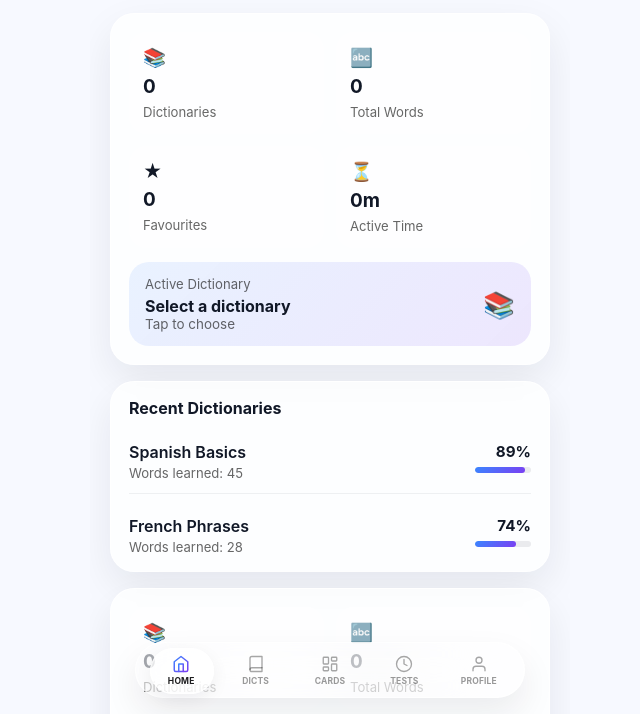
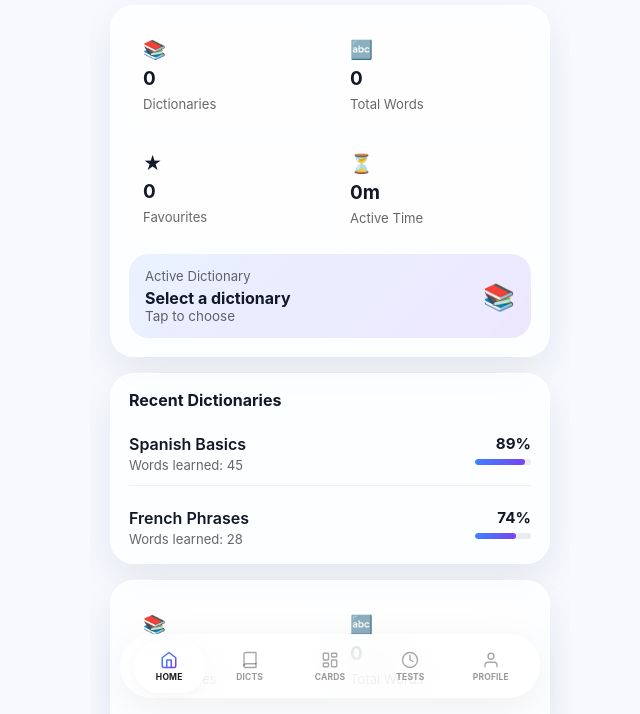
Before and after one commit to fovae/mellow-app, a plain HTML site: page index.html in a window 1280 px wide. Both pictures are taken after typing "Sample" into the empty fields and a click on the button "Save". Shown: the part 86-800 px from the top of the page, without its empty margins (310-950 px from the left). Drawn offline with Linux system fonts and the light colour scheme.

Commit message:
botbartest

```diff
--- a/app.js
+++ b/app.js
@@ -23,8 +23,9 @@ const initializeMellowApp = () => {
     const nameInput = document.getElementById("userNameInput");
     const submitBtn = document.getElementById("userNameSubmit");
     const tabBar = document.getElementById("tabBar");
-    const tabIndicator = document.getElementById("tabIndicator");
+    const tabIndicatorBubble = document.getElementById("tabIndicatorBubble");
     const tabItems = Array.from(document.querySelectorAll(".tab-item"));
+    const bottomBarRevealKey = "mellow_bottom_bar_revealed";
     const screens = Array.from(document.querySelectorAll(".app-screen"));
     const usernameNodes = Array.from(document.querySelectorAll(".username"));
     const flashcard = document.getElementById("flashcardElement");
@@ -88,17 +89,17 @@ const initializeMellowApp = () => {
     // NAVIGATION
     // logic: toggles the active screen and aligns the tab indicator
     const updateIndicatorPosition = (activeTab) => {
-        if (!activeTab || !tabBar || !tabIndicator) {
+        if (!activeTab || !tabBar || !tabIndicatorBubble) {
             return;
         }
 
         const barRect = tabBar.getBoundingClientRect();
         const tabRect = activeTab.getBoundingClientRect();
         const offsetLeft = tabRect.left - barRect.left;
-        const width = Math.max(tabRect.width - 10, 56);
+        const width = Math.max(tabRect.width - 8, 56);
 
-        tabIndicator.style.width = `${width}px`;
-        tabIndicator.style.transform = `translateX(${offsetLeft + 5}px)`;
+        tabIndicatorBubble.style.left = `${offsetLeft + 4}px`;
+        tabIndicatorBubble.style.width = `${width}px`;
     };
 
     const switchScreen = (screenName) => {
@@ -113,14 +114,30 @@ const initializeMellowApp = () => {
         });
     };
 
+    const revealBottomBar = () => {
+        if (!tabBar) {
+            return;
+        }
+
+        const shouldAnimateEntrance = window.sessionStorage.getItem(bottomBarRevealKey) !== "true";
+
+        tabBar.classList.remove("is-hidden-initially");
+        tabBar.classList.add("reveal-bar");
+        tabBar.classList.add("is-visible");
+
+        if (shouldAnimateEntrance) {
+            window.sessionStorage.setItem(bottomBarRevealKey, "true");
+        }
+    };
+
     const showMainApplication = (nickname) => {
         setUsername(nickname);
 
         welcomeModal?.classList.remove("is-visible");
         mainContent?.classList.add("is-visible");
-        tabBar?.classList.add("is-visible");
 
         switchScreen("home");
+        revealBottomBar();
 
         window.requestAnimationFrame(() => {
             const activeTab = tabBar?.querySelector(".tab-item.active") || tabItems[0];
--- a/index.html
+++ b/index.html
@@ -88,8 +88,8 @@
         </defs>
     </svg>
 
-    <nav class="apple-tab-bar" id="tabBar">
-        <div class="tab-indicator" id="tabIndicator"></div>
+    <nav class="apple-tab-bar is-hidden-initially" id="tabBar">
+        <div class="tab-indicator-bubble" id="tabIndicatorBubble"></div>
 
         <div class="tab-item active" data-screen="home">
             <div class="tab-icon-wrapper">
--- a/style.css
+++ b/style.css
@@ -2,6 +2,8 @@
     --easing-ios: cubic-bezier(0.4, 0, 0.2, 1);
     --easing2-ios: cubic-bezier(0.25, 1, 0.5, 1);
     --apple-ease: cubic-bezier(0.4, 0, 0.2, 1);
+    --safe-top: env(safe-area-inset-top, 20px);
+    --safe-bottom: env(safe-area-inset-bottom, 0px);
     --bg-c1: #f7f9ff;
     --bg-c-grad1: linear-gradient(180deg, #fbfdff 0%, #f2f5fd 50%, #e9eefc 100%);
     --main-grad: linear-gradient(135deg, #3a86ff 0%, #7b3ff2 100%);
@@ -38,7 +40,8 @@ html, body {
     margin: 0;
     padding: 0;
     width: 100%;
-    height: 100%;
+    min-height: 100dvh;
+    height: 100dvh;
     background: var(--bg-c1);
     overflow: hidden;
     overscroll-behavior: none;
@@ -389,7 +392,8 @@ button {
     max-width: 480px;
     margin: 0 auto;
     padding: 0;
-    min-height: 100vh;
+    min-height: 100dvh;
+    height: 100dvh;
     opacity: 0;
     position: relative;
     overflow: hidden;
@@ -408,7 +412,7 @@ button {
 .scroll-content {
     position: relative;
     min-height: 100%;
-    padding: calc(24px + env(safe-area-inset-top, 0px)) 20px calc(112px + env(safe-area-inset-bottom, 0px));
+    padding: calc(16px + env(safe-area-inset-top, 20px)) 20px calc(85px + env(safe-area-inset-bottom, 0px));
 }
 
 .home-screen-container {
@@ -794,47 +798,74 @@ button {
 }
 
 /* NAVIGATION */
+.ios-island-shield {
+    position: fixed;
+    top: 0;
+    left: 0;
+    width: 100%;
+    height: env(safe-area-inset-top, 0px);
+    background-color: #FBFDFF;
+    z-index: 5000;
+    pointer-events: none;
+}
+
 .apple-tab-bar {
     position: fixed;
+    left: 50%;
     bottom: calc(16px + env(safe-area-inset-bottom, 0px));
-    left: 50%;
-    transform: translate(-50%, 120px);
-    width: min(calc(100% - 32px), 390px);
-    height: 56px;
+    width: calc(100% - 32px);
+    max-width: 420px;
+    height: 64px;
+    border-radius: 32px;
+    padding: 0 8px;
+    box-sizing: border-box;
     display: flex;
+    align-items: center;
     justify-content: space-around;
-    align-items: center;
-    padding: 0 8px;
-    border-radius: 28px;
-    border: 1px solid rgba(255, 255, 255, 0.65);
-    background: rgba(255, 255, 255, 0.45);
-    backdrop-filter: blur(40px) saturate(220%);
-    -webkit-backdrop-filter: blur(40px) saturate(220%);
-    box-shadow: 0 16px 34px rgba(15, 23, 42, 0.08);
+    background: rgba(255, 255, 255, 0.72);
+    -webkit-backdrop-filter: saturate(180%) blur(30px);
+    backdrop-filter: saturate(180%) blur(30px);
+    border: 0.5px solid rgba(255, 255, 255, 0.4);
+    box-shadow: 0 10px 40px rgba(0, 0, 0, 0.06);
     z-index: 4000;
-    transition: transform 0.6s var(--easing2-ios);
-    will-change: transform;
+    transition: transform 0.8s var(--easing-ios), opacity 0.8s var(--easing-ios), visibility 0.8s var(--easing-ios);
+    will-change: transform, opacity;
+}
+
+.apple-tab-bar.is-hidden-initially {
+    opacity: 0;
+    transform: translate(-50%, 20px);
+    visibility: hidden;
+    pointer-events: none;
+}
+
+.apple-tab-bar.reveal-bar {
+    opacity: 1;
+    transform: translate(-50%, 0);
+    visibility: visible;
+    pointer-events: auto;
+    transition: opacity 0.8s var(--easing-ios), transform 0.8s var(--easing-ios), visibility 0.8s var(--easing-ios);
 }
 
 .apple-tab-bar.is-visible {
+    opacity: 1;
+    visibility: visible;
     transform: translate(-50%, 0);
 }
 
-.tab-indicator {
+.tab-indicator-bubble {
     position: absolute;
-    top: 5px;
+    top: 6px;
     left: 0;
-    height: 46px;
-    border-radius: 23px;
-    background: rgba(255, 255, 255, 0.58);
-    border: 1px solid rgba(255, 255, 255, 0.8);
-    box-shadow: 0 6px 18px rgba(15, 23, 42, 0.06), inset 0 1px 1px rgba(255, 255, 255, 0.65);
-    backdrop-filter: blur(10px) brightness(1.04);
-    -webkit-backdrop-filter: blur(10px) brightness(1.04);
-    pointer-events: none;
+    height: 52px;
+    background: rgba(255, 255, 255, 0.9);
+    -webkit-backdrop-filter: blur(4px);
+    backdrop-filter: blur(4px);
+    box-shadow: 0 4px 12px rgba(0, 0, 0, 0.03);
+    border-radius: 26px;
     z-index: 1;
-    transition: transform var(--easing2-ios), width var(--easing2-ios);
-    will-change: transform, width;
+    transition: all 0.4s cubic-bezier(0.2, 1, 0.3, 1.2);
+    will-change: left, width, transform;
 }
 
 .tab-item {
@@ -848,11 +879,11 @@ button {
     justify-content: center;
     gap: 2px;
     cursor: pointer;
-    transition: transform 0.2s var(--apple-ease);
+    transition: transform 0.2s ease;
 }
 
 .tab-item:active {
-    transform: scale(0.92);
+    transform: scale(0.95);
 }
 
 .tab-icon-wrapper {
@@ -896,7 +927,8 @@ button {
     overflow-y: auto;
     overflow-x: hidden;
     -webkit-overflow-scrolling: touch;
-    overscroll-behavior-y: contain;
+    overscroll-behavior-y: none;
+    overscroll-behavior-x: none;
     box-sizing: border-box;
     opacity: 0;
     transform: translateY(8px);
```
Also changed, not shown: 2 other files.
